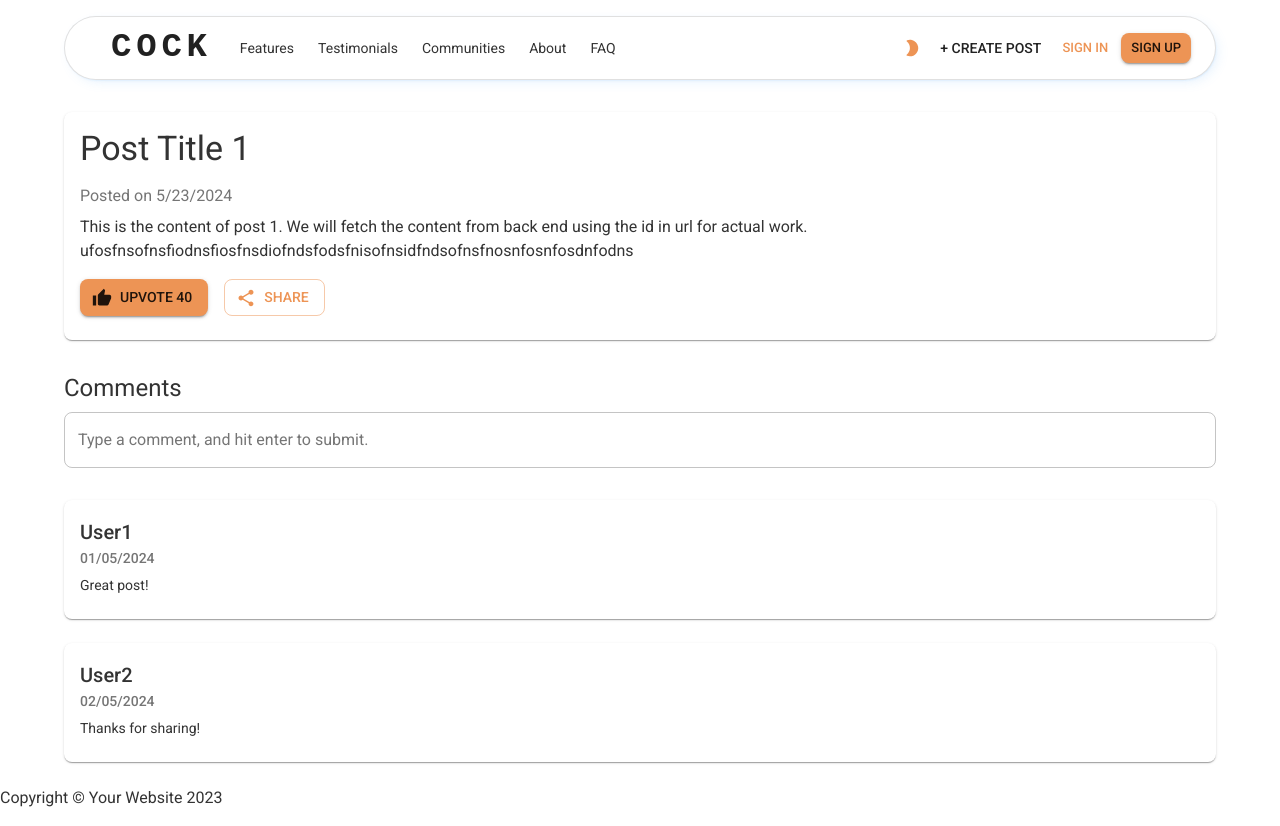
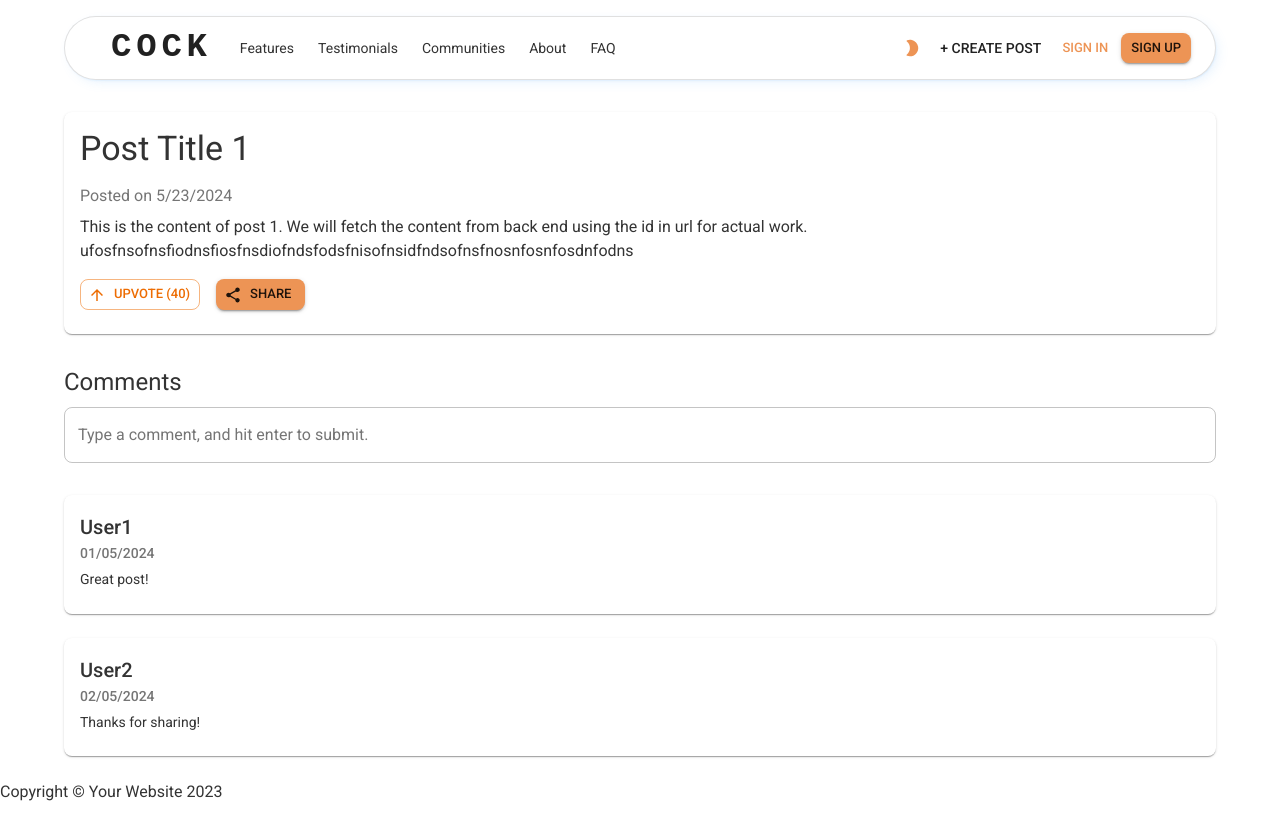
Before and after one commit to YellowO2/SocialVolunteerSite, a React (Vite) app in the folder frontend/: page /post/1 in a window 1280 px wide. Built offline with nearby package versions, Linux system fonts and the light colour scheme.

Commit message:
Changed the upvote & share button to the CustomButton component for consistency with the rest of the components.

```diff
--- a/frontend/src/pages/post.jsx
+++ b/frontend/src/pages/post.jsx
@@ -9,8 +9,8 @@ import {
   Button,
   Box,
 } from "@mui/material";
-import ThumbUpIcon from "@mui/icons-material/ThumbUp";
 import ShareIcon from "@mui/icons-material/Share";
+import CustomButton from "../components/custom_button";
 
 const Post = () => {
   const { id } = useParams();
@@ -96,16 +96,16 @@ const Post = () => {
             {post.content}
           </Typography>
           <Box sx={{ display: "flex", gap: 2 }}>
-            <Button
-              variant="contained"
-              startIcon={<ThumbUpIcon />}
-              onClick={() => setPost({ ...post, upvotes: post.upvotes + 1 })}
-            >
-              Upvote {post.upvotes}
-            </Button>
-            <Button variant="outlined" startIcon={<ShareIcon />}>
-              Share
-            </Button>
+            <CustomButton
+              displayType="post"
+              buttonType="upvote"
+              upvoteCount={post.upvotes}
+              handleClick={() => setPost({ ...post, upvotes: post.upvotes + 1 })}
+            />
+            <CustomButton
+              displayType="post"
+              buttonType="share"
+            />
           </Box>
         </CardContent>
       </Card>
```
